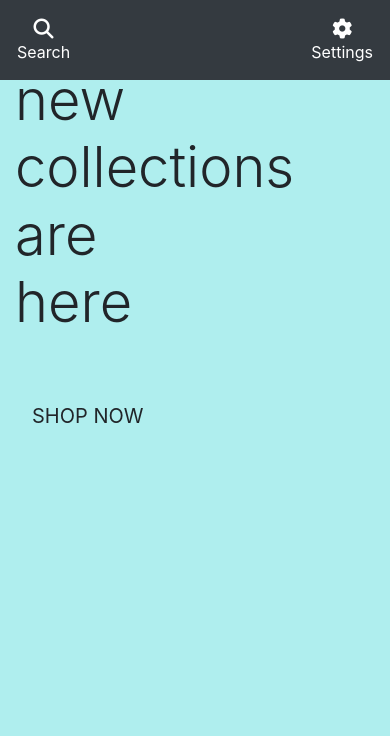
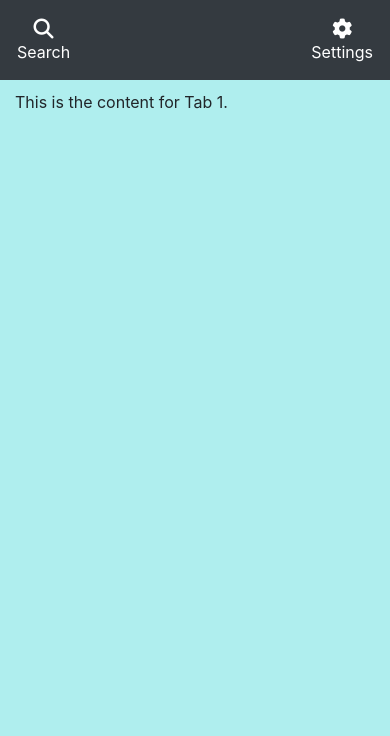
Before and after one commit to jamie33o/Code-Innovate-Chat-Hub, a Django app: template home/templates/home/index.html in a window 390 px wide. Shown: the top 736 px of the page. Run offline with Django 3.2, Linux system fonts and the light colour scheme; the template is opened without the code that fills it, so the values that code supplies are empty; some libraries are stand-ins or nearby versions.

Commit message:
Feat: add tabs content, static/home/js/tabs.js and functionality

```diff
--- /dev/null
+++ b/home/static/home/js/tabs.js
@@ -0,0 +1,6 @@
+$(document).ready(function () {
+    $('#tabs-nav a').on('click', function (e) {
+        e.preventDefault();
+        $(this).tab('show');
+    });
+});
--- a/home/templates/home/index.html
+++ b/home/templates/home/index.html
@@ -1,26 +1,34 @@
 {% extends "base.html" %}
 {% load static %}
 {% block page_header %}
-    <div class="container header-container">
+    <!-- <div class="container header-container">
         <div class="row">
             <div class="col"></div>
         </div>
-    </div>
+    </div> -->
 {% endblock %}
 
 {% block content %}
-    <div class="container h-100">
-        <div class="row h-100">
-            <div class="col-7 col-md-6 my-auto">
-                <h1 class="display-4 logo-font text-black">
-                    The new collections are here
-                </h1>
-                <div class="my-5">
-                    <h4>
-                        <a href="" class="shop-now-button btn btn-lg rounded-0 text-uppercase py-3">Shop Now</a>
-                    </h4>
-                </div>
-            </div>
+<div class="container mt-5">
+
+    <div class="tab-content">
+        <div class="tab-pane fade show active" id="home">
+            <h3>Content for Tab 1</h3>
+            <p>This is the content for Tab 1.</p>
+        </div>
+        <div class="tab-pane fade" id="messages">
+            <h3>Content for Tab 2</h3>
+            <p>This is the content for Tab 2.</p>
+        </div>
+        <div class="tab-pane fade" id="profile">
+            <h3>Content for Tab 3</h3>
+            <p>This is the content for Tab 3.</p>
         </div>
     </div>
+</div>
+
 {% endblock %}
+{% block postloadjs %}
+    {{ block.super }}
+    <script type="text/javascript" src="{% static 'home/js/tabs.js' %}"></script>
+{% endblock %}
--- a/templates/includes/mobile-bottom-tabs.html
+++ b/templates/includes/mobile-bottom-tabs.html
@@ -1,44 +1,20 @@
    <!-- Bottom Navigation -->
-   <nav class="navbar navbar-expand mx-auto navbar-dark bg-dark tabs-nav">
+   <nav id="tabs-nav" class="navbar navbar-expand mx-auto navbar-dark bg-dark tabs-nav">
     <ul class="navbar-nav flex-fill mx-3 px-3 list-inline d-flex justify-content-between">
         <li class="nav-item text-center">
-            <a class="nav-link" href="#">
+            <a class="nav-link" href="#home">
                 <i class="fas fa-home"></i> Home
             </a>
         </li>
         <li class="nav-item text-center">
-            <a class="nav-link" href="#">
+            <a class="nav-link" href="#messages">
                 <i class="fas fa-envelope"></i> Messages
             </a>
         </li>
         <li class="nav-item text-center">
-            <a class="nav-link" href="#">
+            <a class="nav-link" href="#profile">
                 <i class="fas fa-user"></i> Profile
             </a>
         </li>
     </ul>
 </nav>
-
-<!-- <ul class="nav nav-tabs" id="myTabs" role="tablist">
-    <li class="nav-item" role="presentation">
-        <a class="nav-link active" id="tab1-tab" data-bs-toggle="tab" href="#tab1" role="tab" aria-controls="tab1" aria-selected="true">Tab 1</a>
-    </li>
-    <li class="nav-item" role="presentation">
-        <a class="nav-link" id="tab2-tab" data-bs-toggle="tab" href="#tab2" role="tab" aria-controls="tab2" aria-selected="false">Tab 2</a>
-    </li>
-    Add more tabs as needed
-</ul>
-<div class="tab-content" id="myTabsContent">
-    <div class="tab-pane fade show active" id="tab1" role="tabpanel" aria-labelledby="tab1-tab">
-         Content for Tab 1
-    </div>
-    <div class="tab-pane fade" id="tab2" role="tabpanel" aria-labelledby="tab2-tab">
-
-    </div>
-
-</div>
-
-<script>
-    // Initialize the Bootstrap tab component
-    $('#myTabs').tab('show');
-</script> -->
```
